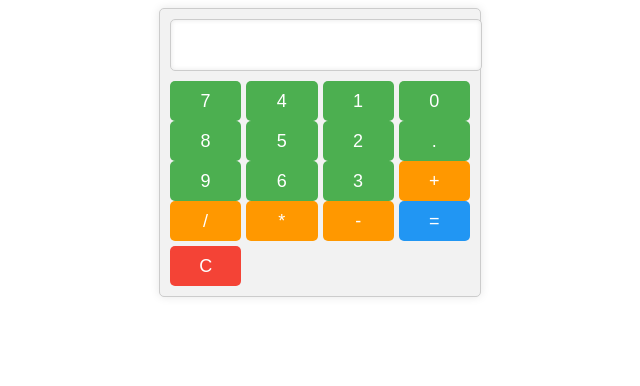
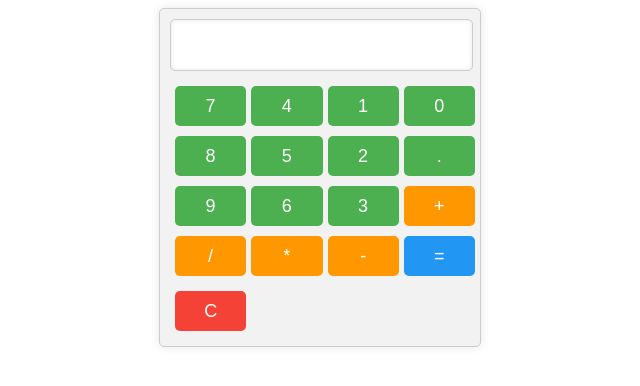
Before and after one commit to Patcherr/Curso-Gustavo, a plain HTML site: page Tp1 de JavaScript/HTML/try.html in a window 1280 px wide. Shown: the whole page, without its empty margins (320-960 px from the left). Drawn offline with Linux system fonts and the light colour scheme.

Commit message:
Update try.css

```diff
--- a/Tp1 de JavaScript/CSS/try.css
+++ b/Tp1 de JavaScript/CSS/try.css
@@ -9,7 +9,7 @@
   }
 
   .display {
-    width: 100%;
+    width: 97%;
     height: 40px;
     margin-bottom: 10px;
     font-size: 20px;
@@ -25,6 +25,7 @@
     display: grid;
     grid-template-columns: repeat(4, 1fr);
     grid-gap: 5px;
+
   }
 
   button {
@@ -35,6 +36,8 @@
     border: none;
     border-radius: 5px;
     font-size: 18px;
+    margin: 5px;
+
   }
   button:hover{
     animation: blink-hover 1s infinite;
```
